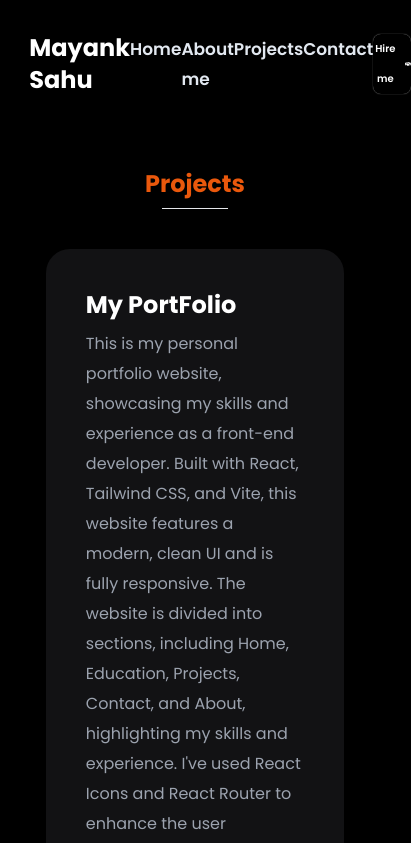
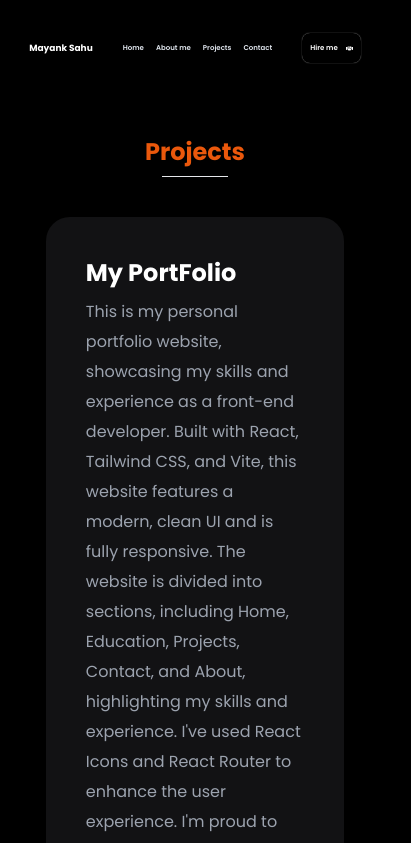
Before and after one commit to Deadshot-45/MyPortfolio, a React (Vite) app: page /projects in a window 390 px wide. Shown: the top 843 px of the page, 411 px wide, since content can reach past the window. Built offline with nearby package versions, Linux system fonts and the light colour scheme; the HTML template or start-up script is replaced by a standard one.

Commit message:
NavVar component CSS changed

```diff
--- a/src/FunComp/About/About.jsx
+++ b/src/FunComp/About/About.jsx
@@ -8,9 +8,9 @@ const About = () => {
           <h1 className="text-2xl xsm:text-[22px] font-bold text-orange-600">Educations</h1>
           <hr className=" w-full" />
         </div>
-        <div className="flex flex-wrap justify-between items-center">
+        <div className="flex flex-wrap justify-between max-lg:gap-6 items-center">
           {Education.map((degree)=>(
-            <div key={degree.id} className="bg-[#121214] md:w-[80%] lg:w-[32%] lg:min-h-80 rounded-3xl p-6 hover:scale-105 transition-all delay-75 duration-150">
+            <div key={degree.id} className="bg-[#121214] md:w-[80%] lg:w-[32%] lg:min-h-80 rounded-3xl p-6 hover:scale-105 transition-all delay-75 duration-150 mx-auto">
             <div className="flex flex-col gap-6 xsm:gap-4 p-4">
               <div className="flex justify-between items-center">
                 <h2 className="text-2xl xsm:text-[16px] font-bold w-[80%]">
--- a/src/FunComp/Home/TopContain.jsx
+++ b/src/FunComp/Home/TopContain.jsx
@@ -2,7 +2,7 @@ import { FaTruckFast } from "react-icons/fa6";
 
 const TopContain = () => {
   return (
-    <div className="flex xsm:gap-3 md:gap-0 md:justify-between items-center justify-center flex-wrap flex-row mt-10">
+    <div className="flex xsm:gap-3 md:gap-0 md:justify-between items-center justify-center flex-wrap flex-row mt-10 max-xsm:mt-5">
       <div className="w-[350px] h-[450px] xsm:w-[90%] xsm:h-[350px] md:w-[30%] md:p-4 md:h-[300px] lg:min-w-[27%] lg:h-[350px]  bg-[#121214] border-none rounded-xl flex items-center shadow-[0_0_2px_#ababab] lg:px-6 lg:py-10">
         <img
           src="https://avatars.githubusercontent.com/u/168402822?v=4"
--- a/src/FunComp/NavBar.jsx
+++ b/src/FunComp/NavBar.jsx
@@ -5,9 +5,9 @@ const NavBar = () => {
   return (
     <nav className="w-full top-0 flex justify-between items-center py-8">
       <div>
-        <h1 className="text-2xl xsm:text-sm md:text-xl lg:text-2xl cursor-pointer font-bold">Mayank Sahu</h1>
+        <h1 className="text-2xl xsm:text-sm md:text-xl lg:text-2xl max-xsm:text-[9px] cursor-pointer font-bold">Mayank Sahu</h1>
       </div>
-      <ul className="flex lg:gap-10 text-[17px] xsm:text-[10px] xsm:gap-3 md:text-sm lg:text-[16px] text-slate-200 font-semibold">
+      <ul className="flex lg:gap-10 text-[17px] xsm:text-[10px] max-xsm:text-[7px] max-xsm:gap-3 xsm:gap-3 md:text-sm lg:text-[16px] text-slate-200 font-semibold">
         <li>
           <Link to="/" className="hover:text-orange-500 transition-all delay-100 ease-in-out focus:text-orange-500">Home</Link>
         </li>
@@ -25,7 +25,7 @@ const NavBar = () => {
           target="_blank"
           rel="noopener noreferrer"
           aria-label="Send an email to mayanksahu8179@gmail.com">
-      <button className="lg:gap-2 xsm:p-2 xsm:text-[10px] md:text-[10px] md:p-3 lg:text-[14px] lg:px-3 lg:py-1 rounded-lg shadow-[0_0_1px_#aaa] border-none text-[10px]  border hover:text-orange-500 flex gap-2  items-center justify-center font-semibold">
+      <button className="lg:gap-2 xsm:p-2 max-xsm:text-[7px] max-xsm:py-0 max-xsm:px-2 xsm:text-[10px] md:text-[10px] md:p-3 lg:text-[14px] lg:px-3 lg:py-1 rounded-lg shadow-[0_0_1px_#aaa] border-none text-[10px]  border hover:text-orange-500 flex gap-2  items-center justify-center font-semibold">
         Hire me <FaHandshake/>
       </button>
       </a>
--- a/src/FunComp/Projects/Projects.jsx
+++ b/src/FunComp/Projects/Projects.jsx
@@ -9,8 +9,9 @@ const Projects = () => {
         <hr className=" w-full" />
       </div>
 
+      <div>
       {ProjectDetails.map(project =>(
-        <div key={project.id} className="bg-[#121214] w-[90%] rounded-3xl p-6">
+        <div key={project.id} className="bg-[#121214] w-[90%] rounded-3xl m-auto p-6">
         <div className="flex flex-col gap-2 p-4">
           <h2 className="text-2xl xsm:text-[20px] font-bold">{project.name}</h2>
           <p className="text-gray-400 xsm:text-[12px] xsm:leading-5">
@@ -25,6 +26,7 @@ const Projects = () => {
         </div>
       </div>
       ))}
+      </div>
     </div>
     </>
   );
--- a/tailwind.config.js
+++ b/tailwind.config.js
@@ -7,7 +7,7 @@ export default {
   theme: {
     extend: {
       screens: {
-        'xsm': '400px',
+        'xsm': '440px',
          // => @media (min-width: 400px) { ... }
 
         'sm': '640px',
```
